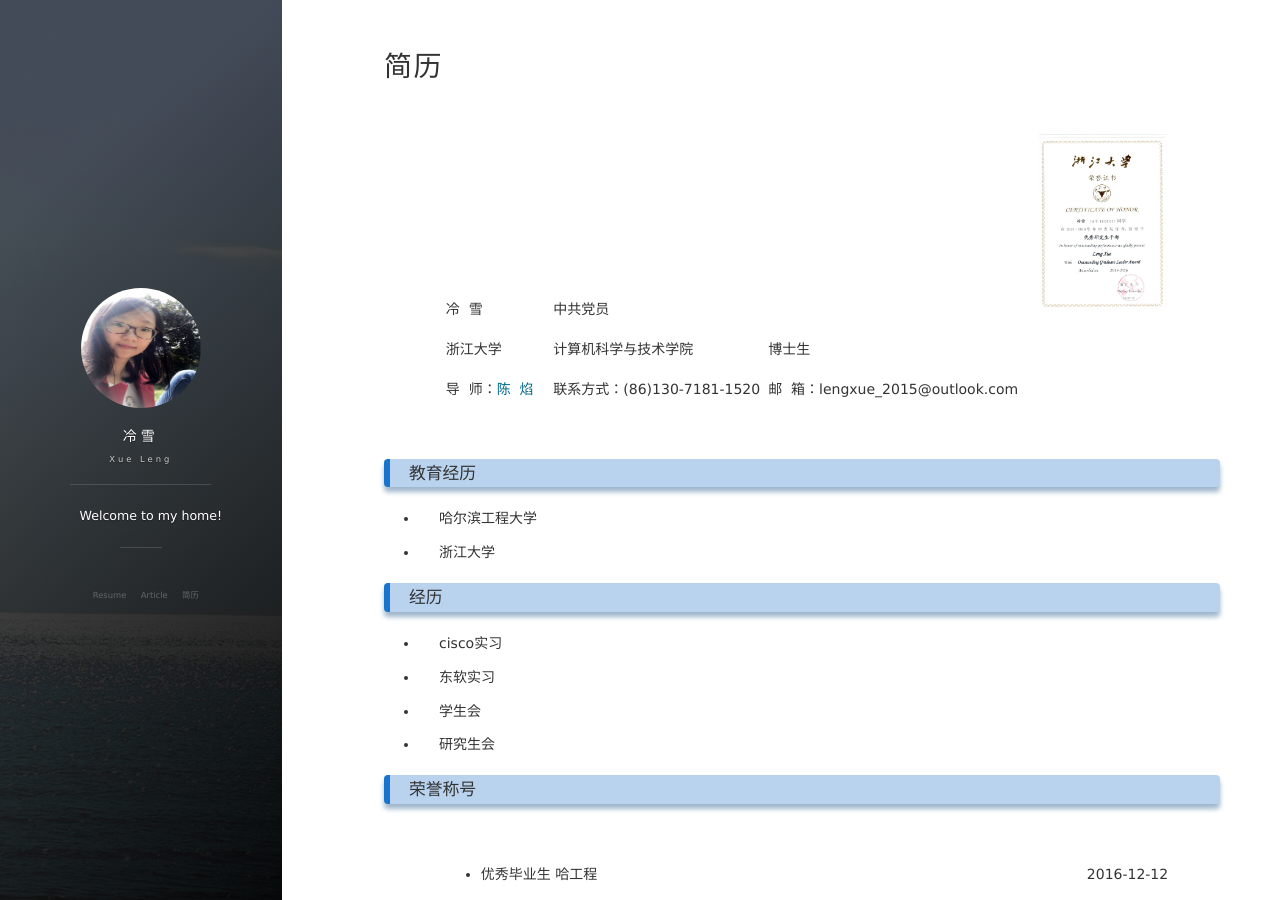
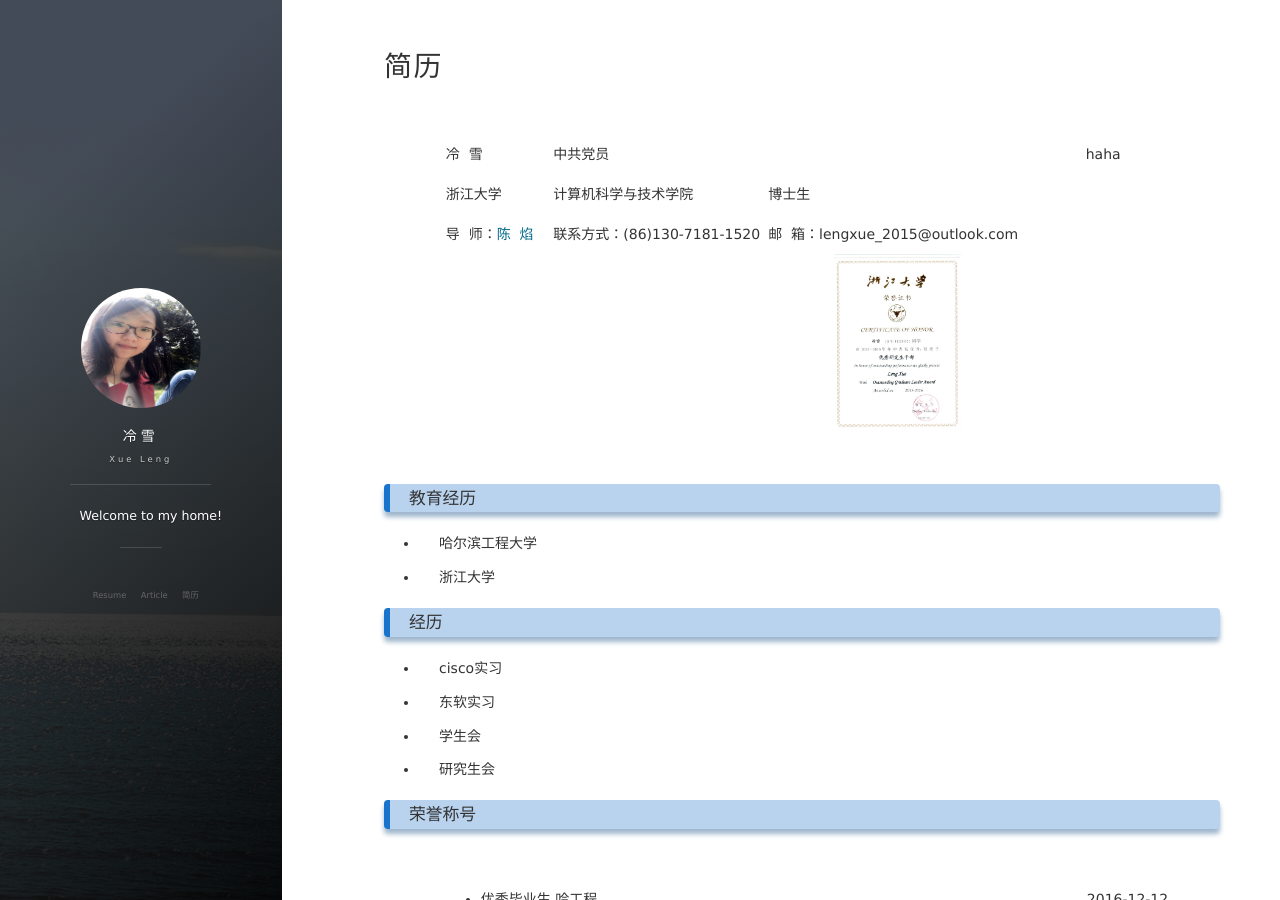
Before and after one commit to lxv458/OldWeb, a Jekyll site: the page built from about.md, in a window 1280 px wide and 900 px high. Built offline with Jekyll 4.4.1, drawn with Linux system fonts in a browser that asks for light colours; nearby versions of some CDN libraries; comment, search, counter and statistics services are not loaded.

Commit message:
basic information

```diff
--- a/about.md
+++ b/about.md
@@ -7,7 +7,7 @@ title: 简历
  		<td align="left">冷&nbsp;&nbsp;雪</td>
  		<td align="left">中共党员</td>
  		<td align="left"></td>
- 		<td align="center" valign="middle" rowspan="3" width="130" height="180"> <img src="/images/leng/resume/excellent_leader_zju.jpg" width="130" height="180" /></td>
+ 		<td align="center" valign="middle" rowspan="3" width="130" height="180">haha </td>
  	</tr>
  	<tr>
  		<td align="left">浙江大学</td>
@@ -17,7 +17,7 @@ title: 简历
  	<tr>
  		<td align="left">导&nbsp;&nbsp;师：<a href="http://www.cs.northwestern.edu/~ychen/">陈&nbsp;&nbsp;焰</a></td>
  		<td align="left">联系方式：(86)130-7181-1520</td>
- 		<td align="left">邮&nbsp;&nbsp;箱：lengxue_2015@outlook.com</td>
+ 		<td align="left">邮&nbsp;&nbsp;箱：lengxue_2015@outlook.com<img src="/images/leng/resume/excellent_leader_zju.jpg" width="130" height="180" /></td>
  	</tr>
  </table>
 
```
